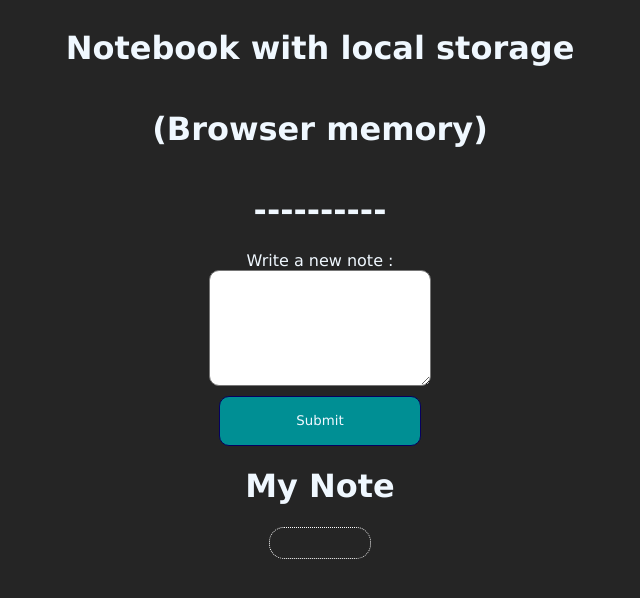
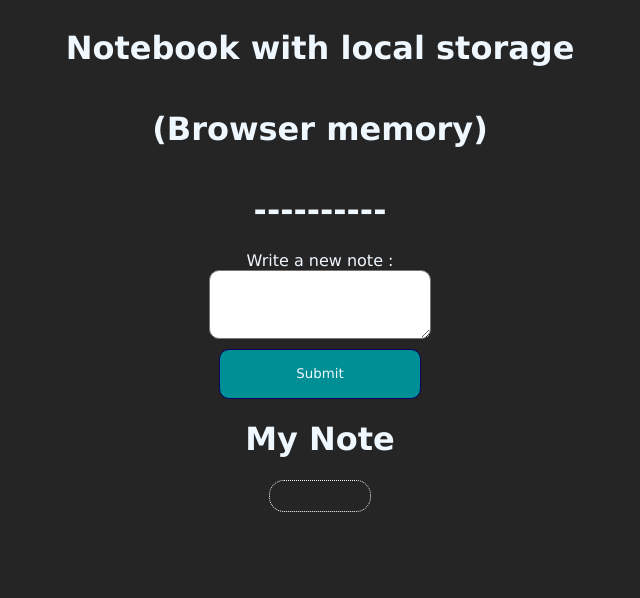
Before and after one commit to HadiBarjas/Notebook, a plain HTML site: page index.html in a window 1280 px wide. Shown: the whole page, without its empty margins (320-960 px from the left). Drawn offline with Linux system fonts and the light colour scheme.

Commit message:
Update custom.css

```diff
--- a/custom.css
+++ b/custom.css
@@ -47,9 +47,9 @@ label{
     align-items: center;
 
     max-width: 200px;
-    max-height: 72px;
+    max-height: 25px;
     min-width: 200px;
-    min-height: 72px;
+    min-height: 25px;
     border-radius: 10px;
     padding: 21px 10px;
     font-size: 20px;
```
